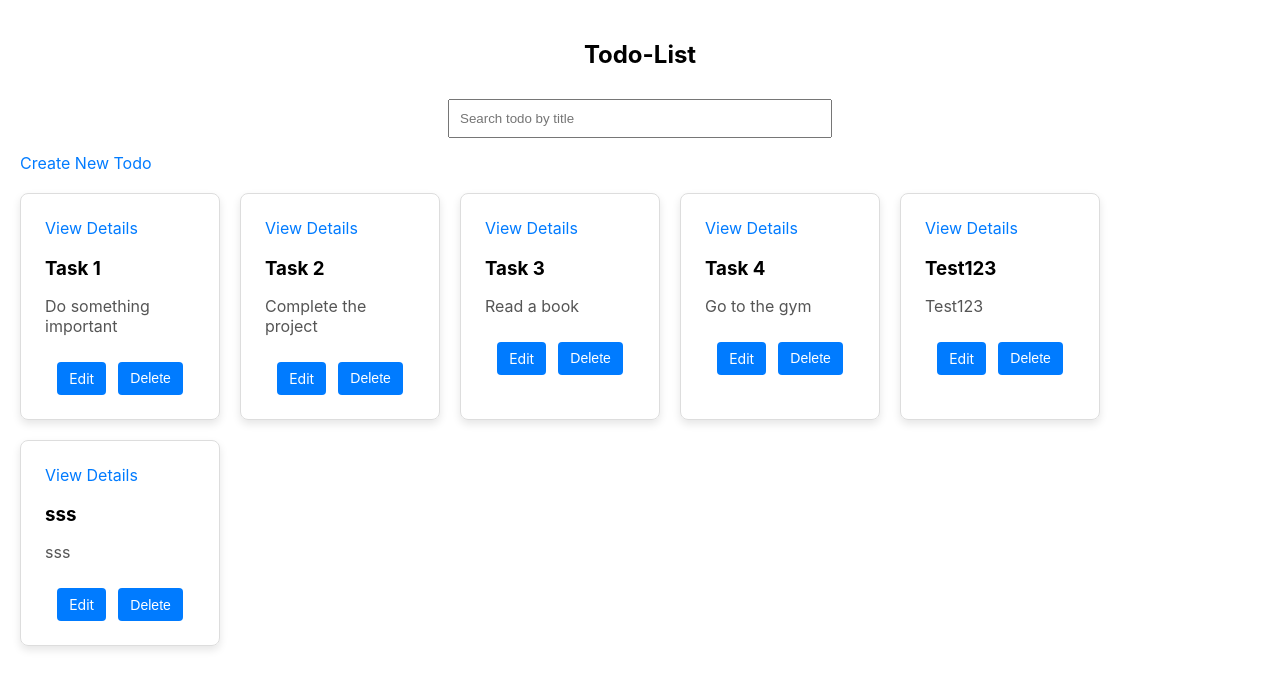
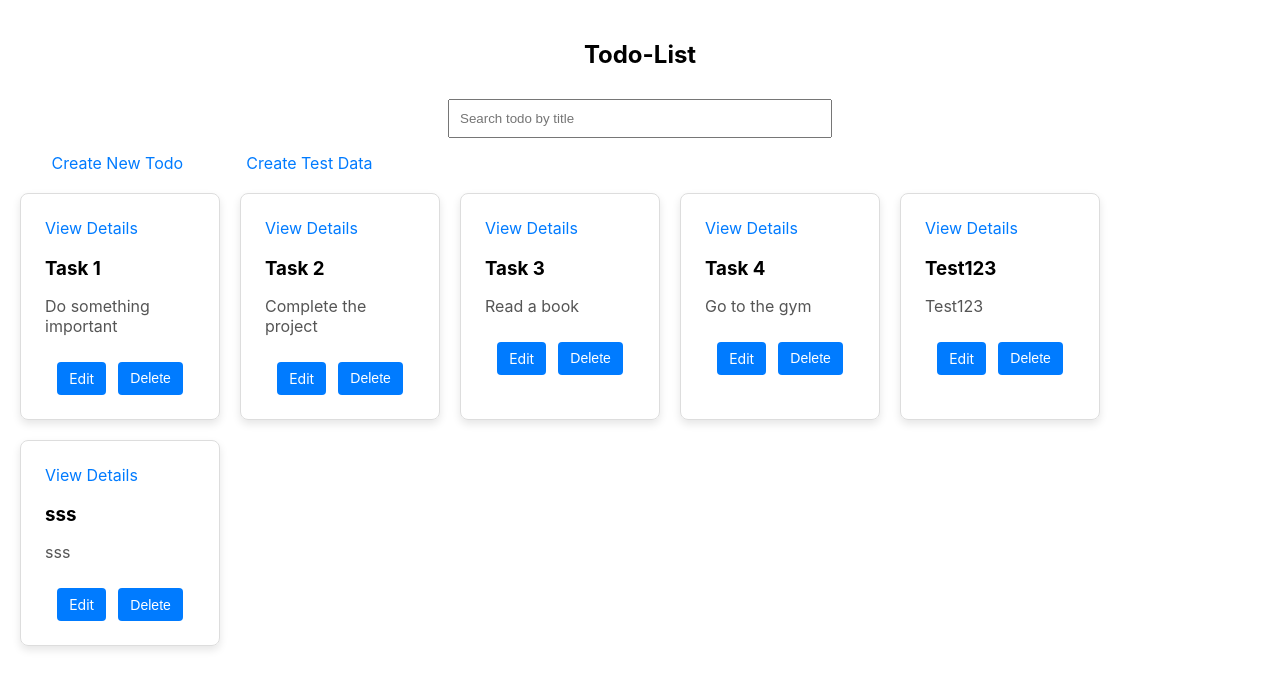
Before and after one commit to deimantem/HFU_JAS_21I_app, a React (Create React App) app in the folder MLZ/mlz-app/: page / in a window 1280 px wide. Shown: the top 688 px of the page. Built offline with nearby package versions, Linux system fonts and the light colour scheme; data requests are answered from the project's data file.

Commit message:
Add test todo button and functionality

```diff
--- a/MLZ/mlz-app/src/components/TodoList.tsx
+++ b/MLZ/mlz-app/src/components/TodoList.tsx
@@ -1,6 +1,6 @@
 import React, {useEffect, useState} from 'react';
 import {Link} from 'react-router-dom';
-import {deleteTodo, getTodos} from '../services/DataService';
+import {createTodo, deleteTodo, getTodos} from '../services/DataService';
 import {Todo} from '../interfaces/Todo';
 import '../styles/TodoList.css';
 
@@ -32,6 +32,28 @@ const TodoList: React.FC = () => {
         }
     };
 
+    const handleCreateTestData = async () => {
+        // Create a new test todo
+        const newTodo: Todo = {
+            id: todos.length + 1,
+            title: `Test Todo ${todos.length + 1}`,
+            description: 'Test description',
+            dueDate: new Date(),
+            isCompleted: false,
+            lengthInDays: 3,
+        };
+
+        try {
+            await createTodo(newTodo);
+
+            // Fetch updated todos after adding
+            const updatedTodos = await getTodos();
+            setTodos(updatedTodos);
+        } catch (error) {
+            console.error('Error creating test todo:', error);
+        }
+    };
+
     // Highlight the matched search term in the title
     const highlightSearchTerm = (title: string) => {
         if (!searchTerm) {
@@ -58,9 +80,14 @@ const TodoList: React.FC = () => {
                     onChange={(e) => setSearchTerm(e.target.value)}
                 />
             </div>
-            <Link to="/create" className="create-todo-button">
-                Create New Todo
-            </Link>
+            <div className="button-container">
+                <Link to="/create" className="create-todo-button">
+                    Create New Todo
+                </Link>
+                <Link className="" onClick={handleCreateTestData} to={''}>
+                    Create Test Data
+                </Link>
+            </div>
             <div className="card-container">
                 {filteredTodos.map((todo) => (
                     <div key={todo.id} className="card">
@@ -73,10 +100,7 @@ const TodoList: React.FC = () => {
                             <Link to={`/edit/${todo.id}`} className="edit-todo-button">
                                 Edit
                             </Link>
-                            <button
-                                className="delete-todo-button"
-                                onClick={() => handleDelete(todo.id)}
-                            >
+                            <button className="delete-todo-button" onClick={() => handleDelete(todo.id)}>
                                 Delete
                             </button>
                         </div>
--- a/MLZ/mlz-app/src/styles/TodoList.css
+++ b/MLZ/mlz-app/src/styles/TodoList.css
@@ -73,3 +73,10 @@ a {
     align-self: center;
     width: 30vw;
 }
+
+.button-container {
+    display: flex;
+    flex-direction: row;
+    justify-content: space-around;
+    width: 30vw;
+}
```
